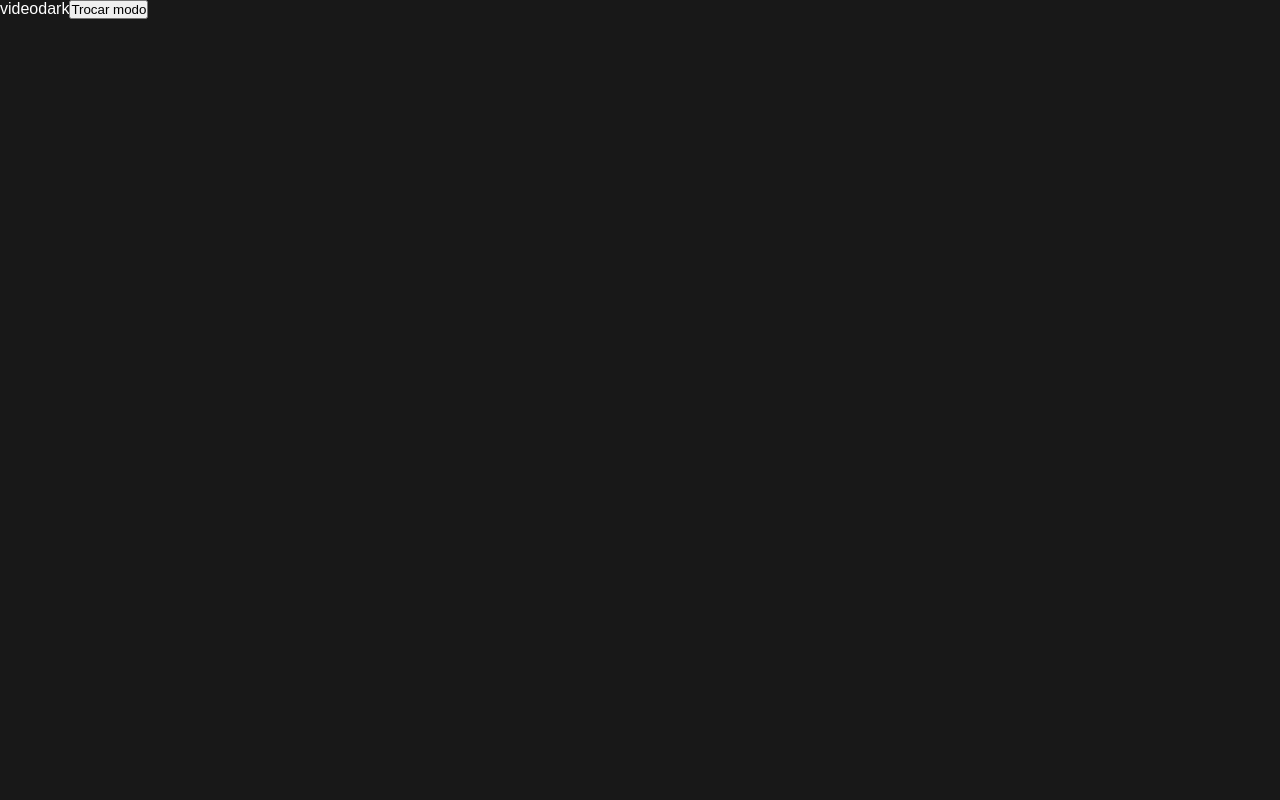
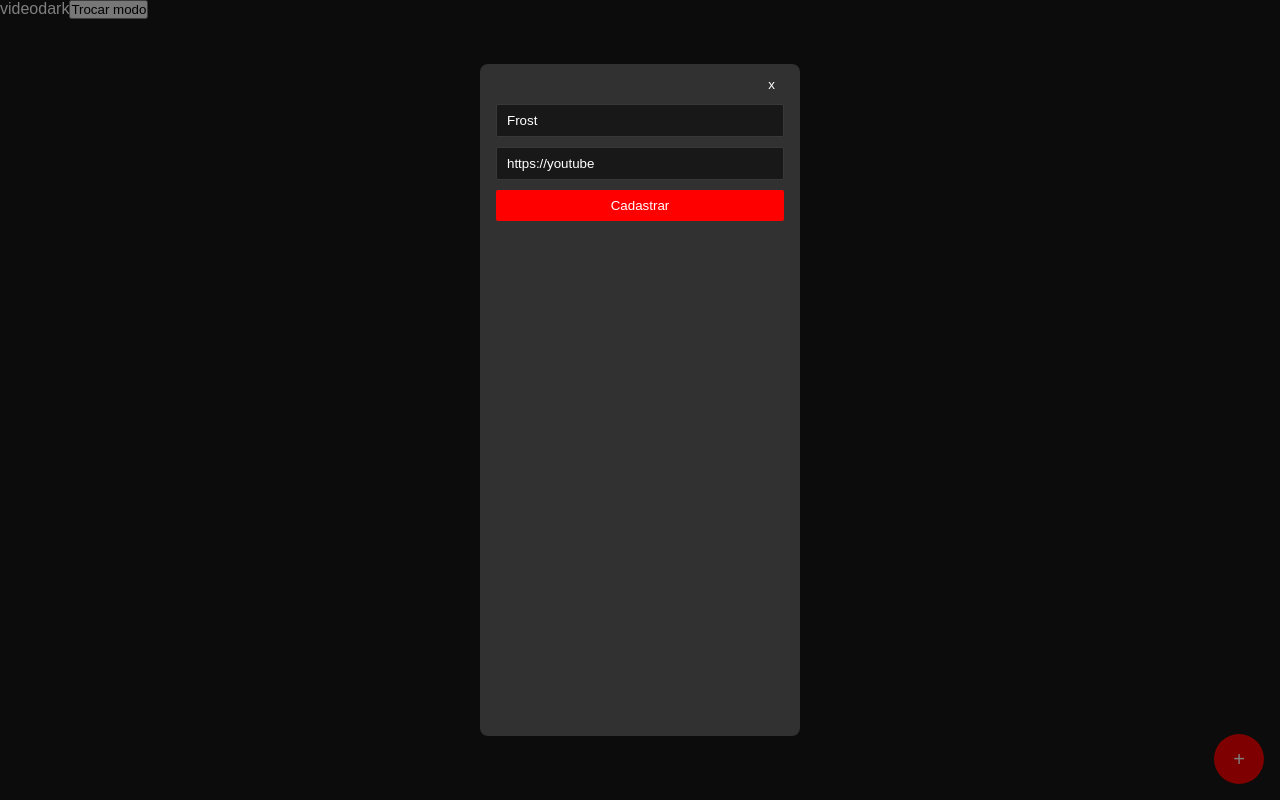
Before and after one commit to CodingLabPT/aluratube, a Next.js app: page /video in a window 1280 px wide. Built offline with nearby package versions, Linux system fonts and the light colour scheme.

Commit message:
update files

```diff
--- a/pages/_app.js
+++ b/pages/_app.js
@@ -3,6 +3,7 @@ import { useContext } from "react";
 import { ThemeProvider } from "styled-components";
 import { CSSReset } from "../src/components/CSSReset";
 import ColorModeProvider, {ColorModeContext} from "../src/components/Menu/components/ColorMode";
+import RegisterVideo from "../src/components/RegisterVideo";
 
 const theme = {
     light: {
@@ -38,6 +39,7 @@ function MyApp({ Component, pageProps }) {
             <ThemeProvider theme={theme[contexto.mode]}>
                 <CSSReset/>
                 <Component {...pageProps} />
+                <RegisterVideo/>
             </ThemeProvider>
         </>
     )
--- a/src/components/RegisterVideo/index.js
+++ b/src/components/RegisterVideo/index.js
@@ -1,9 +1,63 @@
+import React from "react";
+import { useState } from "react";
 import { StyledRegisterVideo } from "./styles";
 
+// custom Hook
+function useForm(propsDoForm) {
+    const [values, setValues] = useState(propsDoForm.initialValues);
+
+    return {
+        values,
+        handleChange: (evento) => {
+                const value = evento.target.value;
+                const name = evento.target.name;
+                console.log(value);
+                setValues({
+                    ...values,
+                    [name]: value,
+                });
+            }
+        }
+    }
+
 export default function RegisterVideo() {
+    const [formVisivel, setFormVisivel] = useState(true);
+    const formCadastro = useForm({
+        initialValues: { titulo:"Frost", url:"https://youtube" }
+    });
     return(
         <StyledRegisterVideo>
-
+            <button className="add-video" onClick={()=> setFormVisivel(true)}>
+                +
+            </button>
+            {formVisivel
+                ? (
+                    <form onSubmit={(e) => {
+                        e.preventDefault();
+                    }}>
+                    <div>
+                        <button className="close-modal" onClick={()=> setFormVisivel(false)}>
+                            x
+                        </button>
+                        <input
+                        placeholder="Titulo do video"
+                        name="titulo"
+                        value={formCadastro.values.titulo}
+                        onChange={formCadastro.handleChange}
+                        />
+                        <input
+                        placeholder="URL"
+                        name="url"
+                        value={formCadastro.values.url}
+                        onChange={formCadastro.handleChange}
+                        />
+                        <button type="submit">
+                            Cadastrar
+                        </button>
+                    </div>
+                    </form>
+                    )
+                : null}
         </StyledRegisterVideo>
     )
 }
```
